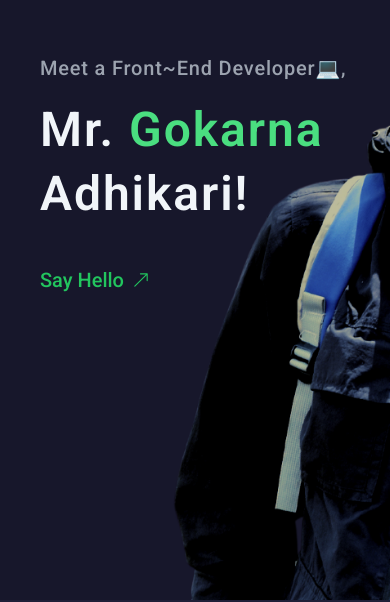
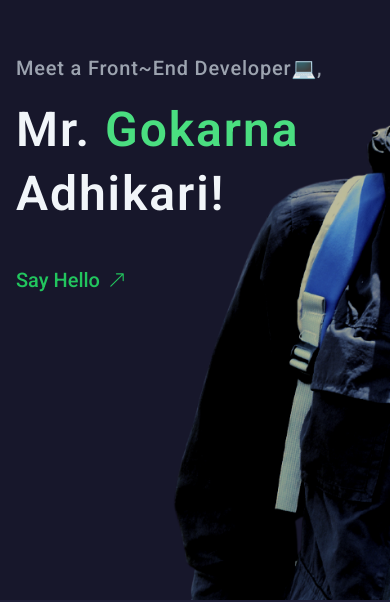
Before and after one commit to gokarna123-goku/m_portfolio, a React (Vite) app: page / in a window 390 px wide. Shown: the part 244-846 px from the top of the page. Built offline with nearby package versions, Linux system fonts and the light colour scheme.

Commit message:
changes the things

```diff
--- a/src/components/Home/Home.css
+++ b/src/components/Home/Home.css
@@ -10,7 +10,7 @@
     align-items: center;
 }
 
-/* @media screen and ( max-width: 768px ){
+@media screen and ( max-width: 768px ){
     .hero_img{
         background-position: center right;
     }
@@ -24,7 +24,7 @@
     .hero_img{
         background-position: center center;
     }
-} */
+}
 
 
 /*  */
--- a/src/components/Home/Home.jsx
+++ b/src/components/Home/Home.jsx
@@ -6,7 +6,7 @@ import { ArrowUpRight } from "react-bootstrap-icons";
 const Home = () => {
   return (
     <>
-      <div className="hero_img lg:px-32 md:px-16 sm:px-10 px-10 relative">
+      <div className="hero_img lg:px-32 md:px-16 sm:px-4 px-4 relative">
         {/* <div className="animate-ping h-16 w-16 rounded-full absolute top-80 left-10 bg-sky-400 duration-1000 ease-out delay-1000 opacity-5"></div> */}
         <div className="lg:w-2/4 md:w-2/3 sm:w-full lg:mt-8 md:mt-5 sm:mt-1 mt-0">
           {/* <h6 className="text-slate-400 mb-2 text-xl">Hey 👋 There, It's</h6> */}
```
